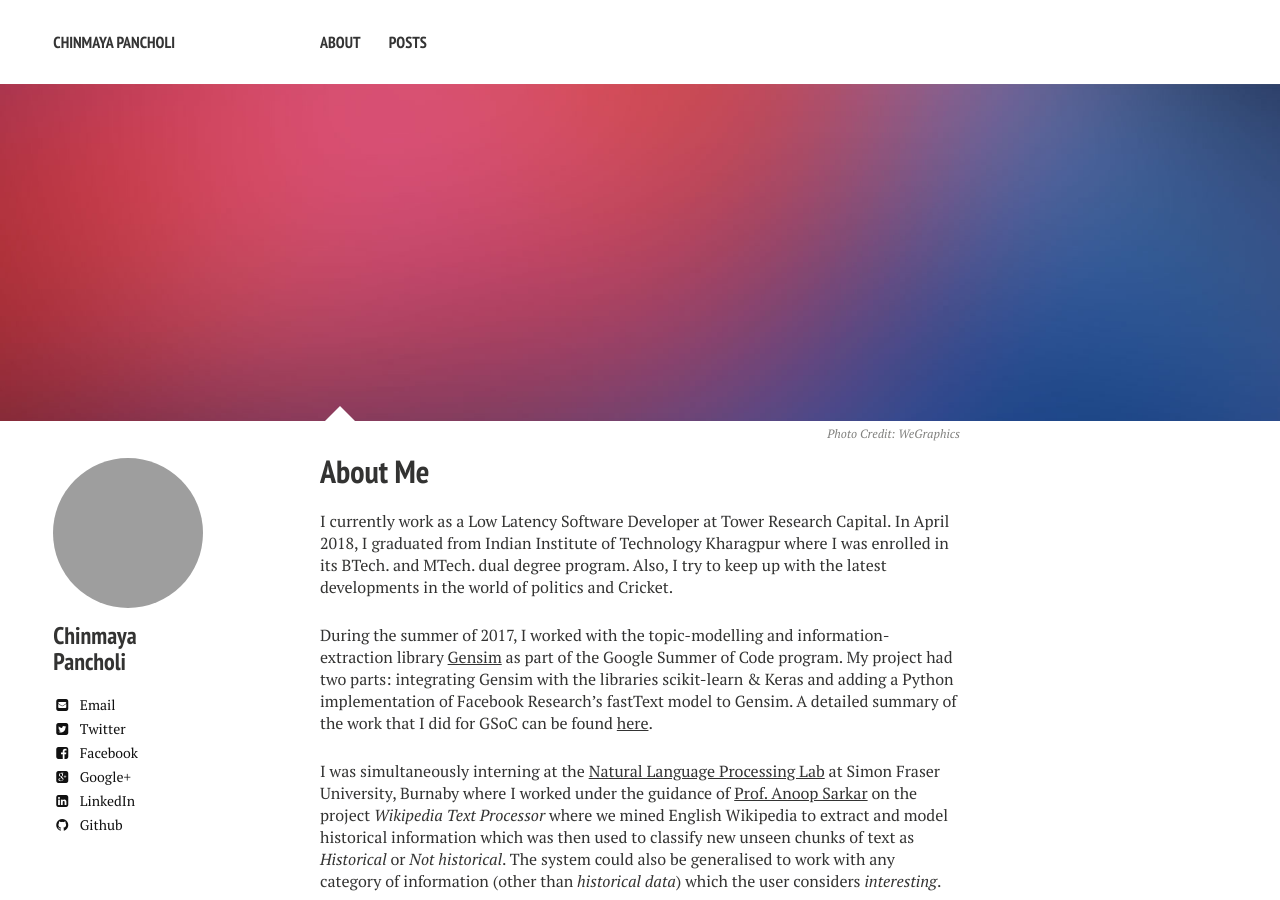
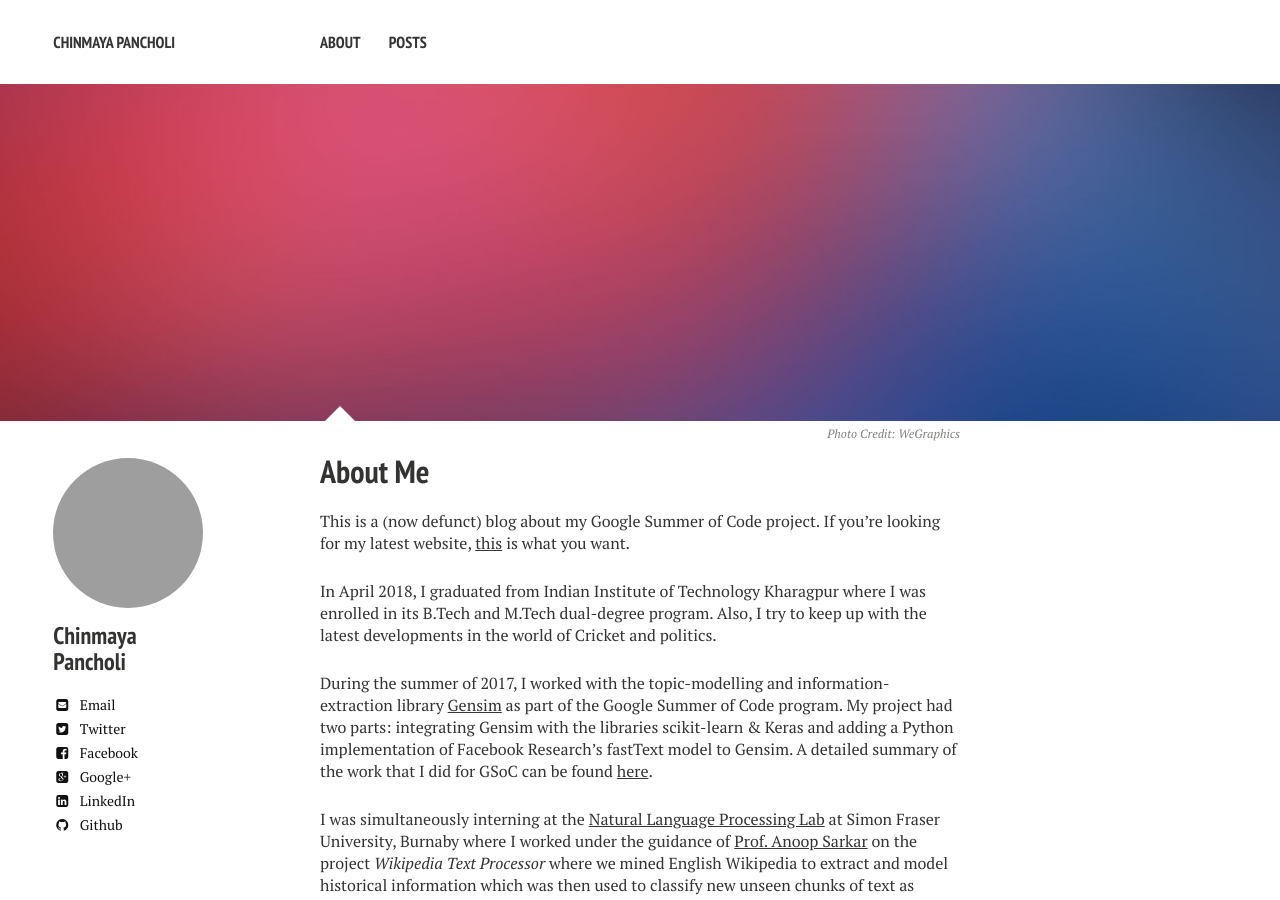
Before and after one commit to chinmayapancholi13/chinmayapancholi13.github.io, a Jekyll site: the page built from about/index.md, in a window 1280 px wide and 900 px high. Built offline with Jekyll 4.4.1, drawn with Linux system fonts in a browser that asks for light colours; nearby versions of some CDN libraries; grey boxes are pictures that could not be loaded.

Commit message:
Link to latest blog

```diff
--- a/about/index.md
+++ b/about/index.md
@@ -10,7 +10,9 @@ image:
   creditlink: http://wegraphics.net/downloads/free-ultimate-blurred-background-pack/
 ---
 
-I currently work as a Low Latency Software Developer at Tower Research Capital. In April 2018, I graduated from Indian Institute of Technology Kharagpur where I was enrolled in its BTech. and MTech. dual degree program. Also, I try to keep up with the latest developments in the world of politics and Cricket.
+This is a (now defunct) blog about my Google Summer of Code project. If you're looking for my latest website, [this](https://chinmayapancholi13.wixsite.com/cpancholi) is what you want.
+
+In April 2018, I graduated from Indian Institute of Technology Kharagpur where I was enrolled in its B.Tech and M.Tech dual-degree program. Also, I try to keep up with the latest developments in the world of Cricket and politics.
 
 During the summer of 2017, I worked with the topic-modelling and information-extraction library [Gensim](http://radimrehurek.com/gensim/) as part of the Google Summer of Code program. My project had two parts: integrating Gensim with the libraries scikit-learn & Keras and adding a Python implementation of Facebook Research's fastText model to Gensim. A detailed summary of the work that I did for GSoC can be found [here](https://rare-technologies.com/chinmayas-gsoc-2017-summary-integration-with-sklearn-keras-and-implementing-fasttext/).
 
```
